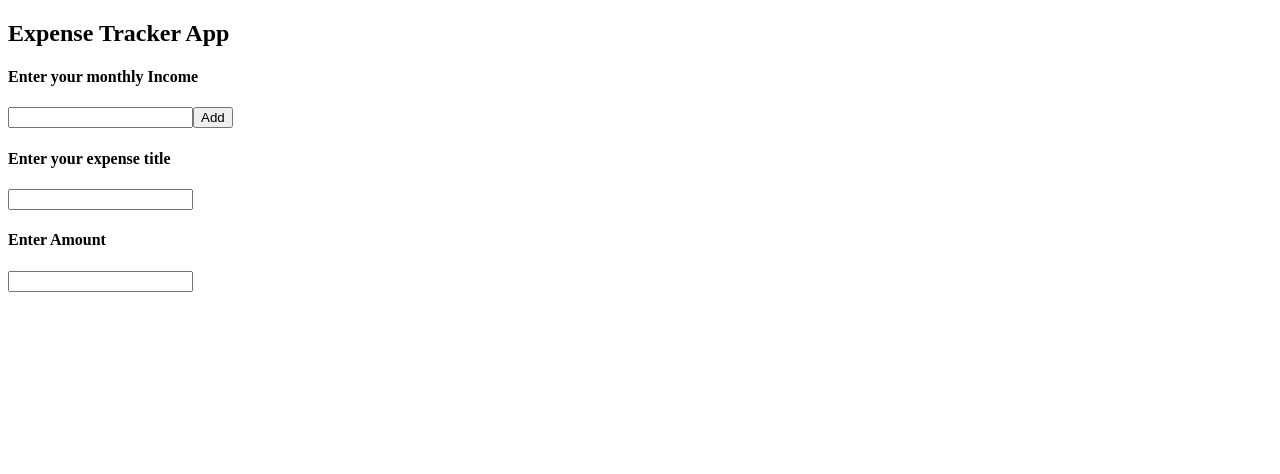
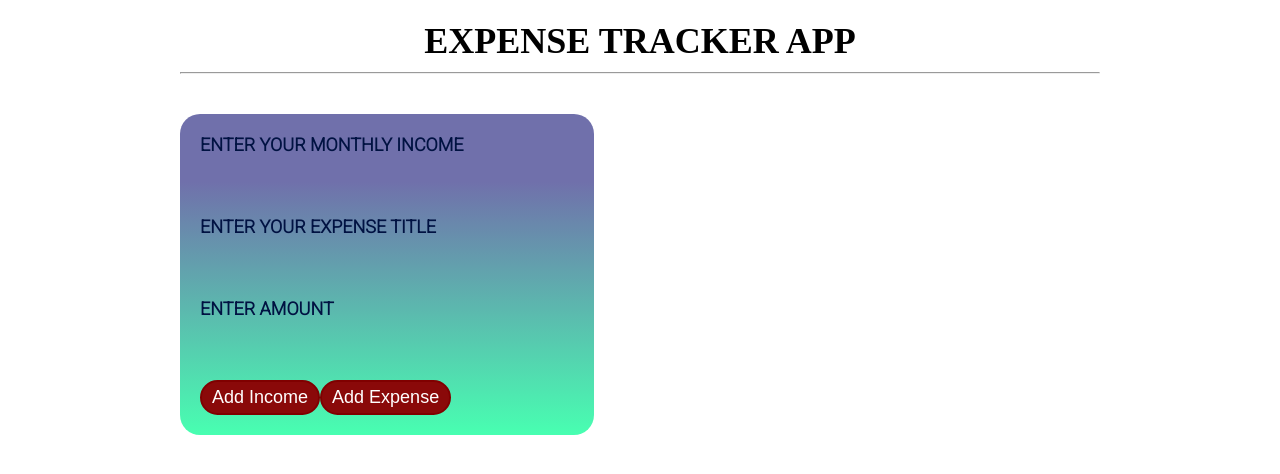
Before and after one commit to AshutoshKr1098/expense-tracker, a React (Create React App) app: page / in a window 1280 px wide. Shown: the top 474 px of the page. Built offline with nearby package versions, Linux system fonts and the light colour scheme.

Commit message:
Styled the expense and income section

```diff
--- a/src/assets/style.css
+++ b/src/assets/style.css
@@ -0,0 +1,57 @@
+@import url("https://fonts.googleapis.com/css2?family=Roboto:wght@300&display=swap");
+* {
+  margin: 0px;
+  padding: 0px;
+  box-sizing: border-box;
+  font-size: 18px;
+}
+.app {
+  max-width: 960px;
+  width: 80%;
+  margin: 20px auto;
+  padding: 0 20px;
+}
+
+.app h2 {
+  text-align: center;
+  text-transform: uppercase;
+  font-size: 2em;
+  margin: 10px 0px;
+}
+.expenseform {
+  background: rgb(112, 112, 171);
+  background: linear-gradient(
+    180deg,
+    rgba(112, 112, 171, 1) 21%,
+    rgba(72, 255, 177, 1) 100%
+  );
+  border-radius: 20px;
+  padding: 20px;
+  width: 45%;
+  margin-top: 40px;
+}
+.expenseform h4 {
+  text-transform: uppercase;
+  font-family: "Roboto", sans-serif;
+  color: rgb(0, 18, 66);
+}
+.input {
+  background-color: rgba(219, 97, 97, 0);
+  border: none;
+  outline: none;
+  padding: 10px;
+  margin: 10px 0;
+  color: rgb(102, 26, 102);
+  text-align: center;
+}
+.input:hover {
+  border-bottom: 1px solid rgb(111, 8, 151);
+}
+button {
+  color: white;
+  padding: 5px 10px;
+  border-radius: 20px;
+  border: 2px solid maroon;
+  background-color: rgb(138, 9, 9);
+  cursor: pointer;
+}
--- a/src/components/App.js
+++ b/src/components/App.js
@@ -1,10 +1,12 @@
 import React, { Component } from "react";
 import ExpenseForm from "./ExpenseForm";
+import "../assets/style.css";
 class App extends Component {
   render() {
     return (
-      <div>
+      <div className="app">
         <h2>Expense Tracker App</h2>
+        <hr />
         <ExpenseForm />
       </div>
     );
--- /dev/null
+++ b/src/components/Button.js
@@ -0,0 +1,10 @@
+import React, { Component } from "react";
+import "../assets/style.css";
+class Button extends Component {
+  state = {};
+  render() {
+    return <button>{this.props.content}</button>;
+  }
+}
+
+export default Button;
--- a/src/components/ExpenseForm.js
+++ b/src/components/ExpenseForm.js
@@ -1,6 +1,7 @@
 import React, { Component } from "react";
 import Income from "./Income";
 import Expense from "./Expense";
+import Button from "./Button";
 
 class ExpenseForm extends Component {
   render() {
@@ -9,6 +10,8 @@ class ExpenseForm extends Component {
         <form>
           <Income />
           <Expense />
+          <Button content="Add Income" />
+          <Button content="Add Expense" />
         </form>
       </div>
     );
--- a/src/components/Income.js
+++ b/src/components/Income.js
@@ -7,7 +7,6 @@ class Income extends Component {
       <div className="income">
         <h4>Enter your monthly Income</h4>
         <Input />
-        <button>Add</button>
       </div>
     );
   }
```
